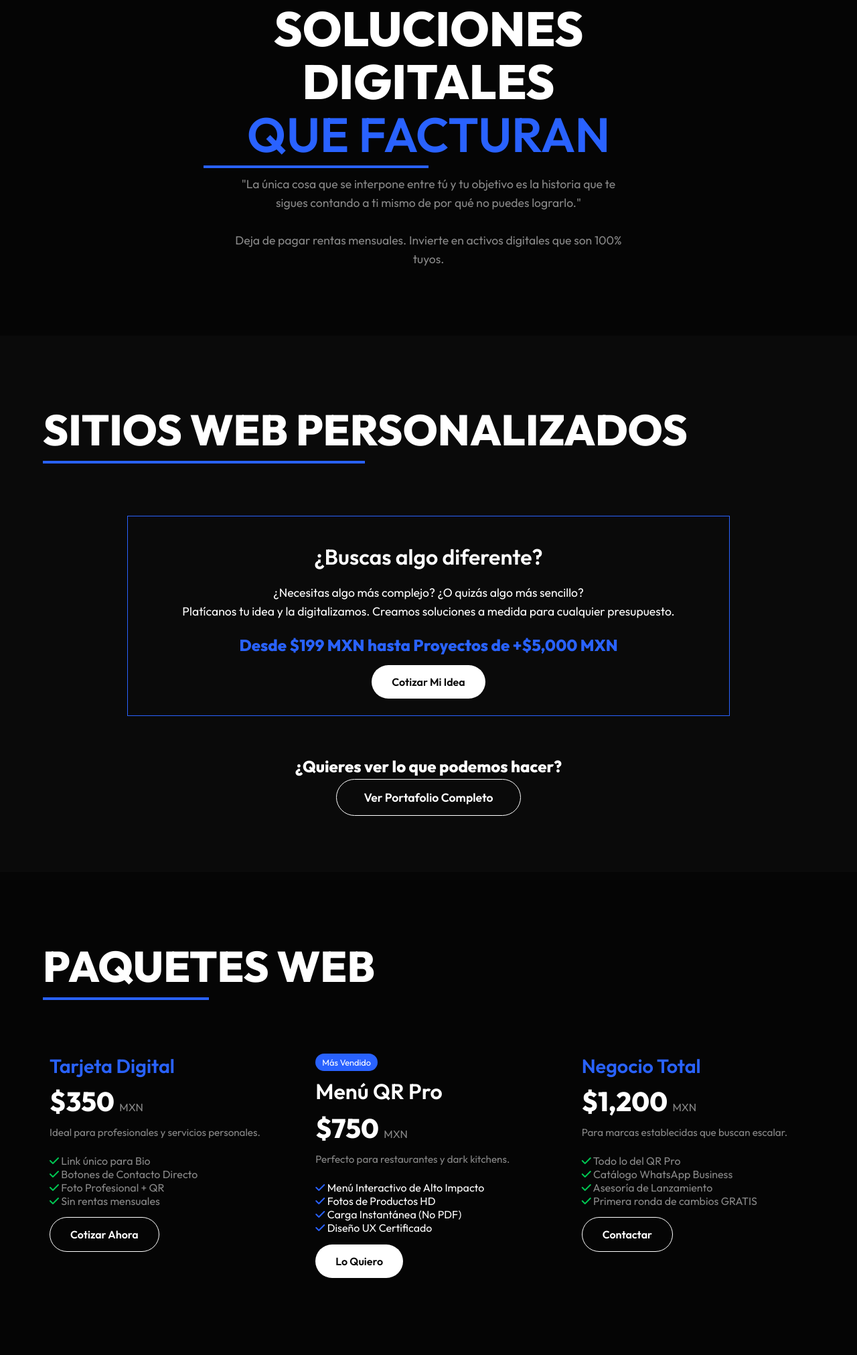
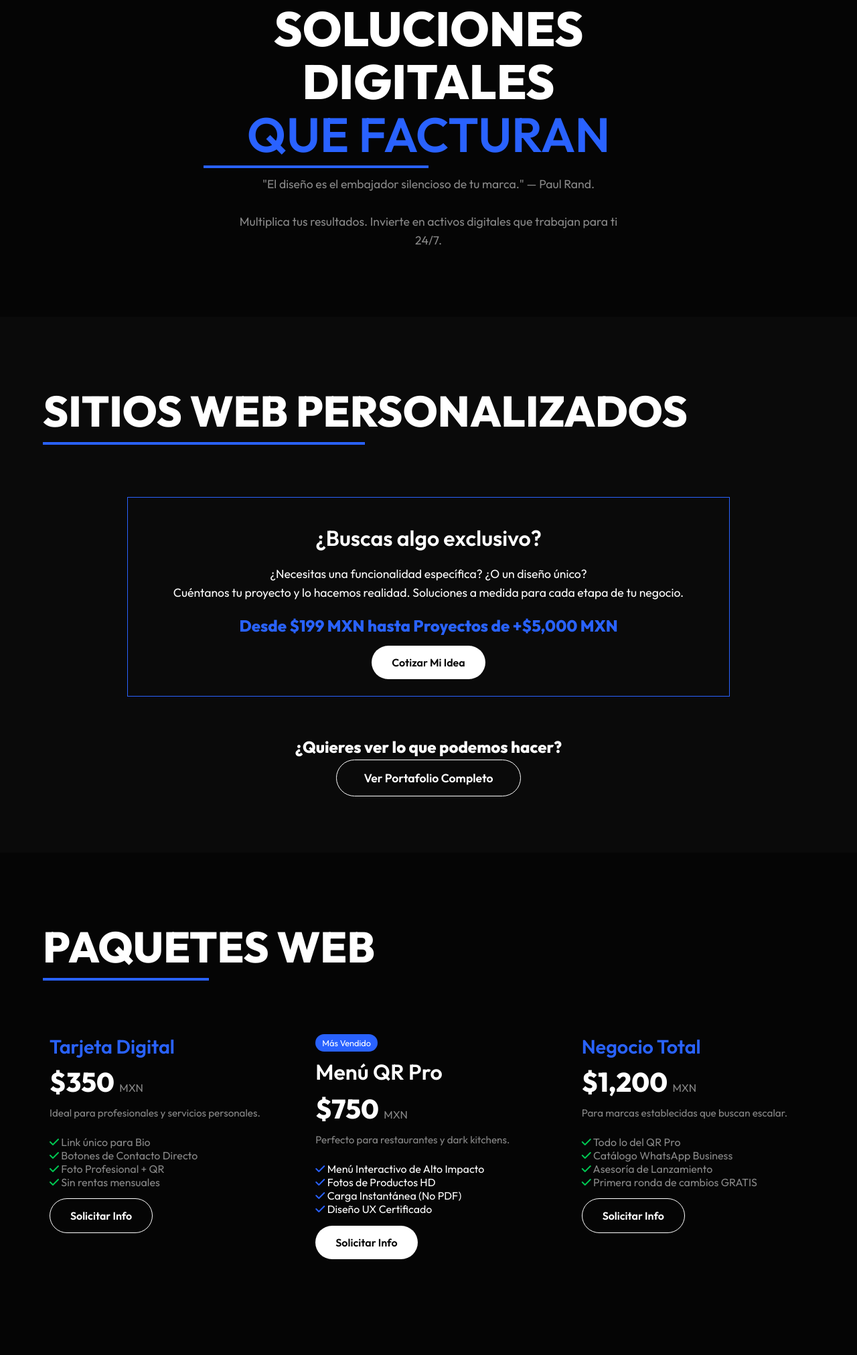
Before and after one commit to UniteGroupTeam/rodricg30, a plain HTML site: page servicios.html in a window 1280 px wide. Shown: the part 97-2120 px from the top of the page at 67% size. Drawn offline with Linux system fonts and the light colour scheme.

Commit message:
Add files via upload

```diff
--- a/servicios.html
+++ b/servicios.html
@@ -64,10 +64,9 @@
     <section class="section page-header">
         <h1 class="section-title">Soluciones Digitales <br><span class="highlight">Que Facturan</span></h1>
         <p class="hero-description" style="margin: 0 auto; max-width: 600px;">
-            "La única cosa que se interpone entre tú y tu objetivo es la historia que te sigues contando a ti mismo de
-            por qué no puedes lograrlo."
+            "El diseño es el embajador silencioso de tu marca." — Paul Rand.
             <br><br>
-            Deja de pagar rentas mensuales. Invierte en activos digitales que son 100% tuyos.
+            Multiplica tus resultados. Invierte en activos digitales que trabajan para ti 24/7.
         </p>
     </section>
 
@@ -77,15 +76,15 @@
         <div class="item-card"
             style="max-width: 900px; margin: 40px auto 0; border: 1px solid var(--accent-color); padding: 40px;">
             <div class="item-content" style="text-align: center;">
-                <h3 style="font-size: 2rem; margin-bottom: 20px;">¿Buscas algo diferente?</h3>
+                <h3 style="font-size: 2rem; margin-bottom: 20px;">¿Buscas algo exclusivo?</h3>
                 <p style="font-size: 1.1rem; color: #fff; margin-bottom: 20px;">
-                    ¿Necesitas algo más complejo? ¿O quizás algo más sencillo? <br>
-                    Platícanos tu idea y la digitalizamos. Creamos soluciones a medida para cualquier presupuesto.
+                    ¿Necesitas una funcionalidad específica? ¿O un diseño único? <br>
+                    Cuéntanos tu proyecto y lo hacemos realidad. Soluciones a medida para cada etapa de tu negocio.
                 </p>
                 <div style="font-size: 1.5rem; color: var(--accent-color); font-weight: 800; margin-bottom: 30px;">
                     Desde $199 MXN hasta Proyectos de +$5,000 MXN
                 </div>
-                <a href="https://wa.me/525574123521?text=Hola%20Rodri,%20tengo%20una%20idea%20para%20un%20sitio%20web%20personalizado"
+                <a href="https://wa.me/525574123521?text=Hola%20Rodri,%20me%20gustaría%20cotizar%20un%20sitio%20web%20personalizado"
                     target="_blank" class="btn-primary">Cotizar Mi Idea</a>
             </div>
         </div>
@@ -119,8 +118,9 @@
                         <li><i class="fas fa-check" style="color: var(--accent-secondary);"></i> Sin rentas mensuales
                         </li>
                     </ul>
-                    <a href="https://wa.me/525574123521?text=Hola%20Rodri,%20me%20interesa%20la%20Tarjeta%20Digital"
-                        target="_blank" class="btn-secondary" style="width: 100%; text-align: center;">Cotizar Ahora</a>
+                    <a href="https://wa.me/525574123521?text=Hola%20Rodri,%20me%20interesa%20información%20sobre%20la%20Tarjeta%20Digital"
+                        target="_blank" class="btn-secondary" style="width: 100%; text-align: center;">Solicitar
+                        Info</a>
                 </div>
             </div>
 
@@ -142,8 +142,8 @@
                         </li>
                         <li><i class="fas fa-check" style="color: var(--accent-color);"></i> Diseño UX Certificado</li>
                     </ul>
-                    <a href="https://wa.me/525574123521?text=Hola%20Rodri,%20quiero%20el%20Menú%20QR%20Pro"
-                        target="_blank" class="btn-primary" style="width: 100%; text-align: center;">Lo Quiero</a>
+                    <a href="https://wa.me/525574123521?text=Hola%20Rodri,%20me%20gustaría%20información%20del%20Menú%20QR%20Pro"
+                        target="_blank" class="btn-primary" style="width: 100%; text-align: center;">Solicitar Info</a>
                 </div>
             </div>
 
@@ -163,8 +163,9 @@
                         <li><i class="fas fa-check" style="color: var(--accent-secondary);"></i> Primera ronda de
                             cambios GRATIS</li>
                     </ul>
-                    <a href="https://wa.me/525574123521?text=Hola%20Rodri,%20me%20interesa%20el%20paquete%20Negocio%20Total"
-                        target="_blank" class="btn-secondary" style="width: 100%; text-align: center;">Contactar</a>
+                    <a href="https://wa.me/525574123521?text=Hola%20Rodri,%20me%20interesa%20más%20información%20del%20paquete%20Negocio%20Total"
+                        target="_blank" class="btn-secondary" style="width: 100%; text-align: center;">Solicitar
+                        Info</a>
                 </div>
             </div>
 
```
Also changed, not shown: index.html (+7 -7 lines).
